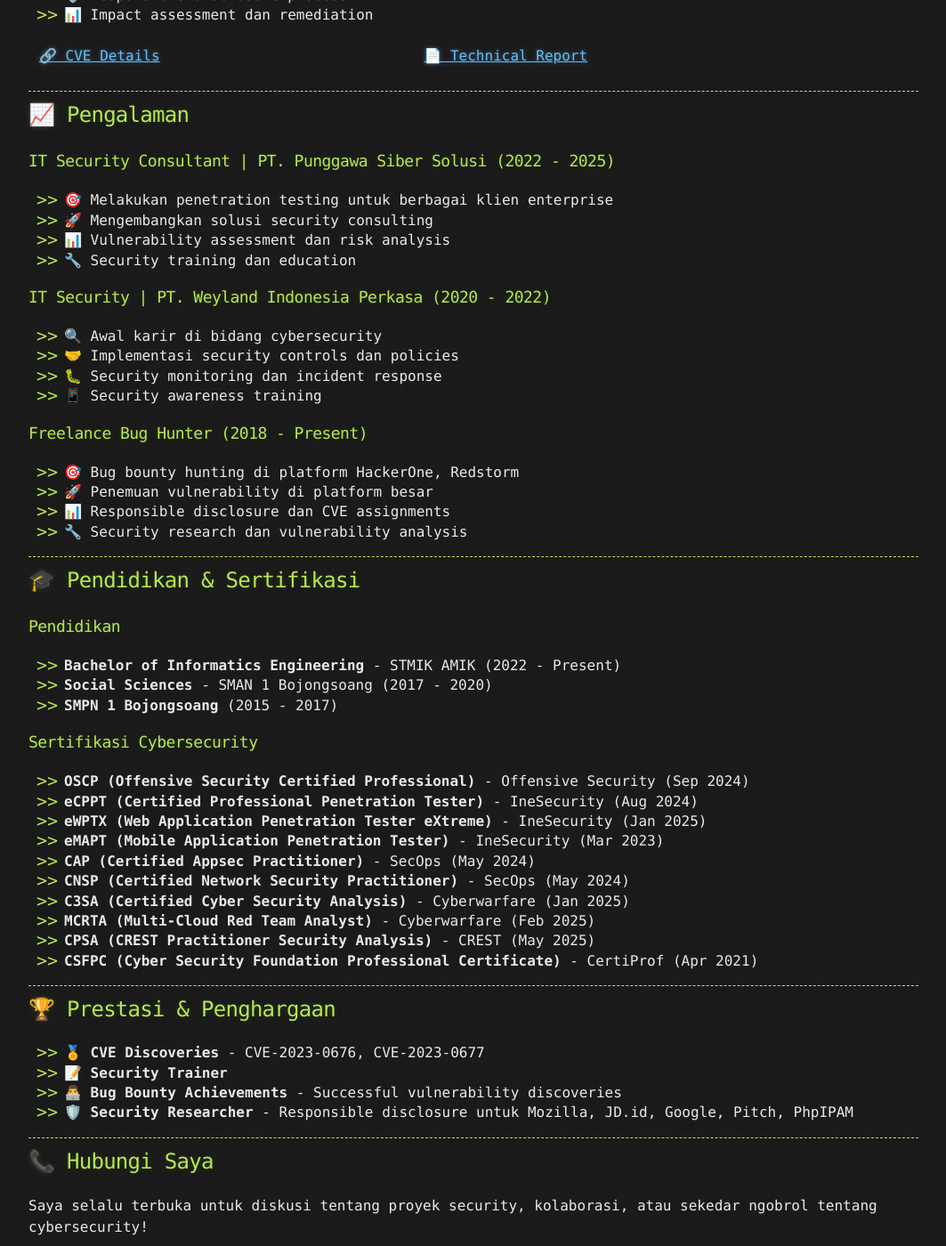
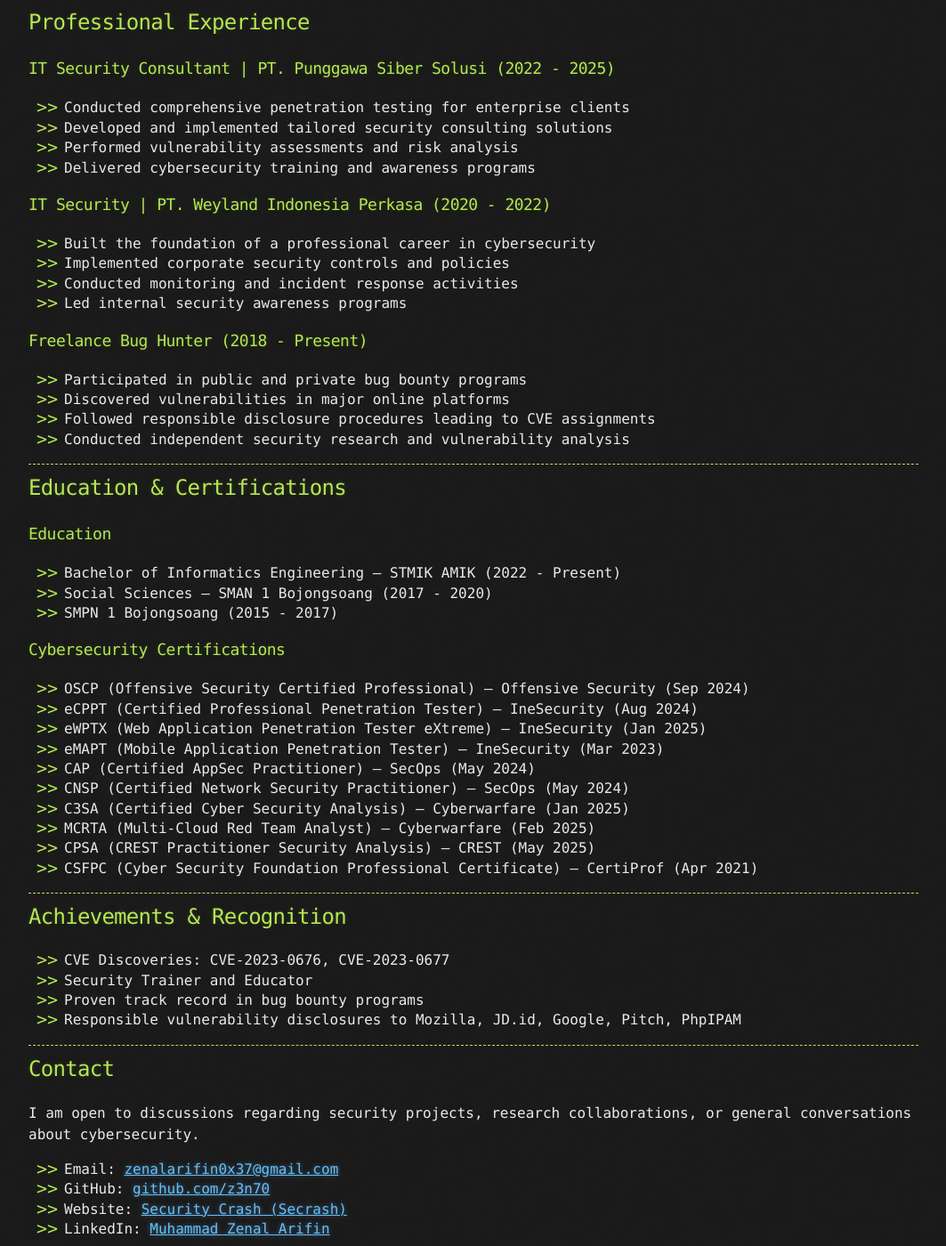
Before and after one commit to z3n70/portofolio, a Jekyll site: the page built from index.md, in a window 1280 px wide and 1400 px high, scrolled down 2230 px. Shown: the whole window at 89% size, without its empty margins (108-1171 px from the left). Built offline with Jekyll 4.4.1, drawn with Linux system fonts in a browser that asks for light colours; some of the changed text lies outside the part shown.

Commit message:
add content

```diff
--- a/index.md
+++ b/index.md
@@ -1,167 +1,164 @@
 ---
 layout: default
-title: Portofolio
+title: Portfolio
 ---
 
-# 👋 Halo, Saya Muhammad Zenal Arifin
+# Hello, I'm Muhammad Zenal Arifin
 
-## 🔒 Offensive Security Engineer & Cybersecurity Expert
+## Offensive Security Engineer
 
-Selamat datang di portofolio saya! Saya adalah seorang **Offensive Security Engineer** yang passionate dalam mengidentifikasi dan mengeksploitasi kerentanan sistem untuk meningkatkan keamanan organisasi.
+Welcome to my portfolio. I am an Offensive Security Engineer with a strong passion for identifying and exploiting system vulnerabilities to strengthen
+organizational security.
 
 ---
 
-## 📖 Tentang Saya
+## About Me
 
-Saya adalah seorang **Offensive Security Engineer** dengan pengalaman lebih dari 6 tahun dalam penetration testing, bug bounty hunting, dan vulnerability assessment. Saya adalah founder dari **Security Crash (Secrash)**.
+I am an Offensive Security Engineer with over six years of experience in penetration testing, bug bounty hunting, and vulnerability assessment.
+I am also the founder of **Security Crash (Secrash)**, a cybersecurity learning community.
 
-**Fokus utama saya:**
-- 🎯 Penetration Testing (Web, Mobile, Desktop, ATM, Infrastructure)
-- 🔴 Bug Bounty Hunting dan Vulnerability Research
-- 🛡️ Security Training dan Education
-- 🔐 CVE Discovery dan Responsible Disclosure
+**Main areas of focus:**
+- Penetration Testing (Web, Mobile, Desktop, ATM, Infrastructure)
+- Bug Bounty Hunting and Vulnerability Research
+- Security Training and Education
+- CVE Discovery and Responsible Disclosure
 
 ---
 
-## 🛠️ Skills & Technologies
+## Skills & Technologies
 
 ### Penetration Testing Tools
-- **Burp Suite**, **OWASP ZAP**, **Nessus**
-- **Metasploit**, **Cobalt Strike**, **Empire**
-- **Nmap**, **Masscan**, **Zmap**
-- **Wireshark**, **tcpdump**, **netcat**
+Burp Suite, OWASP ZAP, Nessus, Metasploit, Cobalt Strike, Empire,
+Nmap, Masscan, Zmap, Wireshark, tcpdump, netcat and etc
 
 ### Programming & Scripting
-- **Python** (Penetration Testing Scripts)
-- **Bash**, **PowerShell**, **C/C++**
-- **JavaScript**, **PHP**, **SQL**
+Python (custom penetration testing scripts), Bash, Ruby, JavaScript, PHP, SQL
 
 ### Operating Systems & Platforms
-- **Kali Linux**, **Parrot Security OS**
-- **Windows**, **Linux**, **macOS**
-- **Active Directory**, **Exchange**
-- **Cloud Platforms** (AWS, Azure, GCP)
+Kali Linux, Parrot Security OS, Windows, Linux, macOS,
+Active Directory, Exchange, Cloud Platforms (AWS, Azure, GCP)
 
 ### Specialized Areas
-- **Mobile Pentest** (Android/iOS - Static & Dynamic Analysis)
-- **Web Application Security** (OWASP Top 10)
-- **Desktop & ATM Penetration Testing**
-- **Infrastructure Security Assessment**
-- **Vulnerability Assessment** (Nessus, Acunetix, Archerysec)
+- Mobile Application Penetration Testing (Android/iOS - Static & Dynamic Analysis)
+- Web Application Security (OWASP Top 10)
+- Desktop and ATM Penetration Testing
+- Infrastructure Security Assessment
+- Vulnerability Assessment (Nessus, Acunetix, Archerysec)
 
 ---
 
-## 🎯 Proyek Unggulan
+## Featured Projects
 
 ### 1. Security Crash (Secrash) - Founder & Writer
-**Platform:** Educational Security Community (Okt 2021 - Present)
+**Platform:** Educational Security Community (October 2021 - Present)
 
-Komunitas pembelajaran cybersecurity untuk publik:
-- 📚 Content creation dan tutorial security
-- 💬 Platform diskusi cybersecurity
-- 🎓 Educational resources dan tips & tricks
-- 👥 Community management dan engagement
+A cybersecurity education platform for the public:
+- Creates cybersecurity learning content and tutorials
+- Provides an open discussion space for security topics
+- Delivers educational materials, tips, and technical insights
+- Manages and engages with the security community
 
-[🔗 Website](https://secrash.com) | [📄 GitHub](https://github.com/z3n70)
+[Website](https://secrash.com) | [GitHub](https://github.com/z3n70)
 
 ### 2. Bug Bounty Achievements
-**Platforms:** HackerOne, Redstorm, Private Programs
+**Platforms:** HackerOne, Redstorm, and private programs
 
-Penemuan vulnerability di berbagai platform besar:
-- 🏦 **Bank Neo** - Parameter Tampering Loan
-- 🏢 **Amazon** - Broken Access Control
-- 💰 **Julo** - No Rate Limit Attack
-- 🚗 **Moladin** - Broken Access Control
-- 📊 **Bibit & Stockbit** - No Rate Limit Bypass via DotTrick
+Identified multiple vulnerabilities on well-known platforms, including:
+- Bank Neo – Parameter Tampering in Loan Module
+- Amazon – Broken Access Control
+- Julo – No Rate Limit Attack
+- Moladin – Broken Access Control
+- Bibit & Stockbit – No Rate Limit Bypass (DotTrick)
+- end
 
-[🔗 GitHub](https://github.com/z3n70)
+[GitHub](https://github.com/z3n70)
 
 ### 3. CVE Discoveries
 **Organizations:** Mozilla, JD.id, Google, Pitch, PhpIPAM
 
-Penemuan vulnerability yang menghasilkan CVE assignments:
-- 🔥 **CVE-2023-0676**
-- 🔥 **CVE-2023-0677**
-- 🛡️ Responsible disclosure process
-- 📊 Impact assessment dan remediation
+Responsible vulnerability discoveries resulting in official CVE assignments:
+- CVE-2023-0676
+- CVE-2023-0677
+- Followed responsible disclosure practices
+- Contributed impact assessments and remediation reports
 
-[🔗 CVE Details](https://cve.mitre.org/cgi-bin/cvename.cgi?name=CVE-2023-0676) | [📄 Technical Report](./reports/cve-discoveries.pdf)
+[CVE Details](https://cve.mitre.org/cgi-bin/cvename.cgi?name=CVE-2023-0676) | [Technical Report](./reports/cve-discoveries.pdf)
 
 ---
 
-## 📈 Pengalaman
+## Professional Experience
 
 ### IT Security Consultant | PT. Punggawa Siber Solusi (2022 - 2025)
-- 🎯 Melakukan penetration testing untuk berbagai klien enterprise
-- 🚀 Mengembangkan solusi security consulting
-- 📊 Vulnerability assessment dan risk analysis
-- 🔧 Security training dan education
+- Conducted comprehensive penetration testing for enterprise clients
+- Developed and implemented tailored security consulting solutions
+- Performed vulnerability assessments and risk analysis
+- Delivered cybersecurity training and awareness programs
 
 ### IT Security | PT. Weyland Indonesia Perkasa (2020 - 2022)
-- 🔍 Awal karir di bidang cybersecurity
-- 🤝 Implementasi security controls dan policies
-- 🐛 Security monitoring dan incident response
-- 📱 Security awareness training
+- Built the foundation of a professional career in cybersecurity
+- Implemented corporate security controls and policies
+- Conducted monitoring and incident response activities
+- Led internal security awareness programs
 
 ### Freelance Bug Hunter (2018 - Present)
-- 🎯 Bug bounty hunting di platform HackerOne, Redstorm
-- 🚀 Penemuan vulnerability di platform besar
-- 📊 Responsible disclosure dan CVE assignments
-- 🔧 Security research dan vulnerability analysis
+- Participated in public and private bug bounty programs
+- Discovered vulnerabilities in major online platforms
+- Followed responsible disclosure procedures leading to CVE assignments
+- Conducted independent security research and vulnerability analysis
 
 ---
 
-## 🎓 Pendidikan & Sertifikasi
+## Education & Certifications
 
-### Pendidikan
-- **Bachelor of Informatics Engineering** - STMIK AMIK (2022 - Present)
-- **Social Sciences** - SMAN 1 Bojongsoang (2017 - 2020)
-- **SMPN 1 Bojongsoang** (2015 - 2017)
+### Education
+- Bachelor of Informatics Engineering – STMIK AMIK (2022 - Present)
+- Social Sciences – SMAN 1 Bojongsoang (2017 - 2020)
+- SMPN 1 Bojongsoang (2015 - 2017)
 
-### Sertifikasi Cybersecurity
-- **OSCP (Offensive Security Certified Professional)** - Offensive Security (Sep 2024)
-- **eCPPT (Certified Professional Penetration Tester)** - IneSecurity (Aug 2024)
-- **eWPTX (Web Application Penetration Tester eXtreme)** - IneSecurity (Jan 2025)
-- **eMAPT (Mobile Application Penetration Tester)** - IneSecurity (Mar 2023)
-- **CAP (Certified Appsec Practitioner)** - SecOps (May 2024)
-- **CNSP (Certified Network Security Practitioner)** - SecOps (May 2024)
-- **C3SA (Certified Cyber Security Analysis)** - Cyberwarfare (Jan 2025)
-- **MCRTA (Multi-Cloud Red Team Analyst)** - Cyberwarfare (Feb 2025)
-- **CPSA (CREST Practitioner Security Analysis)** - CREST (May 2025)
-- **CSFPC (Cyber Security Foundation Professional Certificate)** - CertiProf (Apr 2021)
+### Cybersecurity Certifications
+- OSCP (Offensive Security Certified Professional) – Offensive Security (Sep 2024)
+- eCPPT (Certified Professional Penetration Tester) – IneSecurity (Aug 2024)
+- eWPTX (Web Application Penetration Tester eXtreme) – IneSecurity (Jan 2025)
+- eMAPT (Mobile Application Penetration Tester) – IneSecurity (Mar 2023)
+- CAP (Certified AppSec Practitioner) – SecOps (May 2024)
+- CNSP (Certified Network Security Practitioner) – SecOps (May 2024)
+- C3SA (Certified Cyber Security Analysis) – Cyberwarfare (Jan 2025)
+- MCRTA (Multi-Cloud Red Team Analyst) – Cyberwarfare (Feb 2025)
+- CPSA (CREST Practitioner Security Analysis) – CREST (May 2025)
+- CSFPC (Cyber Security Foundation Professional Certificate) – CertiProf (Apr 2021)
 
 ---
 
-## 🏆 Prestasi & Penghargaan
+## Achievements & Recognition
 
-- 🏅 **CVE Discoveries** - CVE-2023-0676, CVE-2023-0677
-- 📝 **Security Trainer**
-- 👨‍💻 **Bug Bounty Achievements** - Successful vulnerability discoveries
-- 🛡️ **Security Researcher** - Responsible disclosure untuk Mozilla, JD.id, Google, Pitch, PhpIPAM
+- CVE Discoveries: CVE-2023-0676, CVE-2023-0677
+- Security Trainer and Educator
+- Proven track record in bug bounty programs
+- Responsible vulnerability disclosures to Mozilla, JD.id, Google, Pitch, PhpIPAM
 
 ---
 
-## 📞 Hubungi Saya
+## Contact
 
-Saya selalu terbuka untuk diskusi tentang proyek security, kolaborasi, atau sekedar ngobrol tentang cybersecurity!
+I am open to discussions regarding security projects, research collaborations, or general conversations about cybersecurity.
 
-- 📧 **Email:** [zenalarifin0x37@gmail.com](mailto:zenalarifin0x37@gmail.com)
-- 🐙 **GitHub:** [github.com/z3n70](https://github.com/z3n70)
-- 🌐 **Website:** [Security Crash (Secrash)](https://secrash.com)
-- 💼 **LinkedIn:** [Muhammad Zenal Arifin](https://linkedin.com/in/muhammad-zenal-arifin)
+- Email: [zenalarifin0x37@gmail.com](mailto:zenalarifin0x37@gmail.com)
+- GitHub: [github.com/z3n70](https://github.com/z3n70)
+- Website: [Security Crash (Secrash)](https://secrash.com)
+- LinkedIn: [Muhammad Zenal Arifin](https://linkedin.com/in/muhammad-zenal-arifin)
 
 ---
 
-## 📝 Blog & Artikel
+## Blog & Publications
 
-Saya juga aktif menulis artikel tentang cybersecurity dan offensive security di **Security Crash (Secrash)**:
+I actively write articles on cybersecurity and offensive security topics through **Security Crash (Secrash)**:
 
-- [🔗 "Mobile Application Penetration Testing Guide"](https://secrash.com/blog/mobile-pentest-guide)
-- [🔗 "Web Application Security: OWASP Top 10 Deep Dive"](https://secrash.com/blog/owasp-top10)
-- [🔗 "Bug Bounty Hunting: Tips dan Trik untuk Pemula"](https://secrash.com/blog/bug-bounty-tips)
-- [🔗 "ATM Penetration Testing: Security Assessment"](https://secrash.com/blog/atm-pentest)
-- [🔗 "Infrastructure Security: Network Penetration Testing"](https://secrash.com/blog/infrastructure-pentest)
+- ["Mobile Application Penetration Testing Guide"](https://secrash.com/blog/mobile-pentest-guide)
+- ["Web Application Security: OWASP Top 10 Deep Dive"](https://secrash.com/blog/owasp-top10)
+- ["Bug Bounty Hunting: Tips and Tricks for Beginners"](https://secrash.com/blog/bug-bounty-tips)
+- ["ATM Penetration Testing: Security Assessment"](https://secrash.com/blog/atm-pentest)
+- ["Infrastructure Security: Network Penetration Testing"](https://secrash.com/blog/infrastructure-pentest)
 
 ---
 
-*Terima kasih telah mengunjungi portofolio saya! Jangan ragu untuk menghubungi saya jika ada yang ingin didiskusikan.* 🚀
+Thank you for visiting my portfolio. Feel free to reach out if you would like to collaborate or discuss cybersecurity.
```
